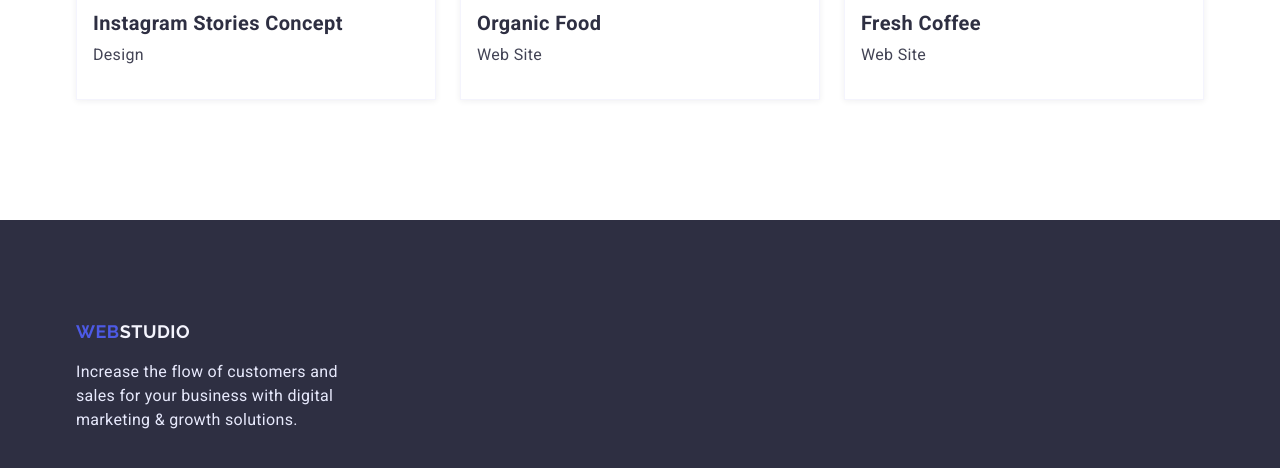
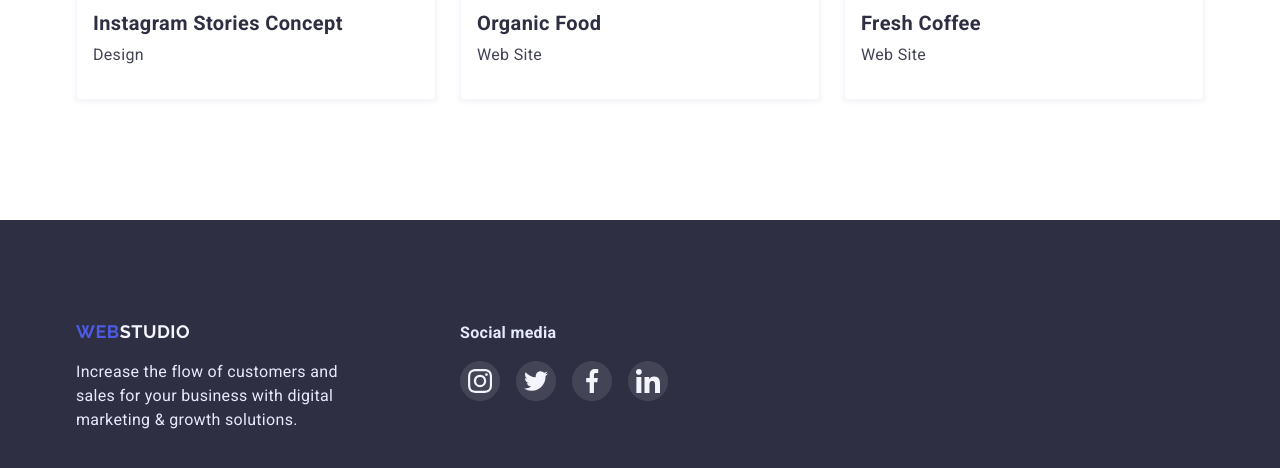
Before and after one commit to Mi6e/goit-markup-hw-76-04, a plain HTML site: page portfolio.html in a window 1280 px wide. Shown: the part 1552-2020 px from the top of the page. Drawn offline with nearby package versions, Linux system fonts and the light colour scheme.

Commit message:
footer icon prtf

```diff
--- a/portfolio.html
+++ b/portfolio.html
@@ -243,7 +243,7 @@
    </section>
   </main>
   <footer class="footer">
-   <div class="container">
+   <div class="container footer-container">
     <div class="footer-logo-content">
      <a
       href=""
@@ -254,6 +254,67 @@
       Increase the flow of customers and sales for your business with digital marketing & growth solutions.
      </p>
     </div>
+    <div class="footer-soc-content">
+     <h3 class="footer-soc">Social media</h3>
+     <ul class="footer-soc-list list">
+      <li class="footer-soc-item">
+       <a
+        class="footer-soc-link"
+        href=""
+       >
+        <svg
+         class="footer-soc-icon"
+         width="24"
+         height="24"
+        >
+         <use href="./images/icons.svg#icon-instagram"></use>
+        </svg>
+       </a>
+      </li>
+      <li class="footer-soc-item">
+       <a
+        class="footer-soc-link"
+        href=""
+       >
+        <svg
+         class="footer-soc-icon"
+         width="24"
+         height="24"
+        >
+         <use href="./images/icons.svg#icon-twitter"></use>
+        </svg>
+       </a>
+      </li>
+      <li class="footer-soc-item">
+       <a
+        class="footer-soc-link"
+        href=""
+       >
+        <svg
+         class="footer-soc-icon"
+         width="24"
+         height="24"
+        >
+         <use href="./images/icons.svg#icon-facebook"></use>
+        </svg>
+       </a>
+      </li>
+      <li class="footer-soc-item">
+       <a
+        class="footer-soc-link"
+        href=""
+       >
+        <svg
+         class="footer-soc-icon"
+         width="24"
+         height="24"
+        >
+         <use href="./images/icons.svg#icon-linkedin"></use>
+        </svg>
+       </a>
+      </li>
+     </ul>
+    </div>
    </div>
   </footer>
  </body>
```
